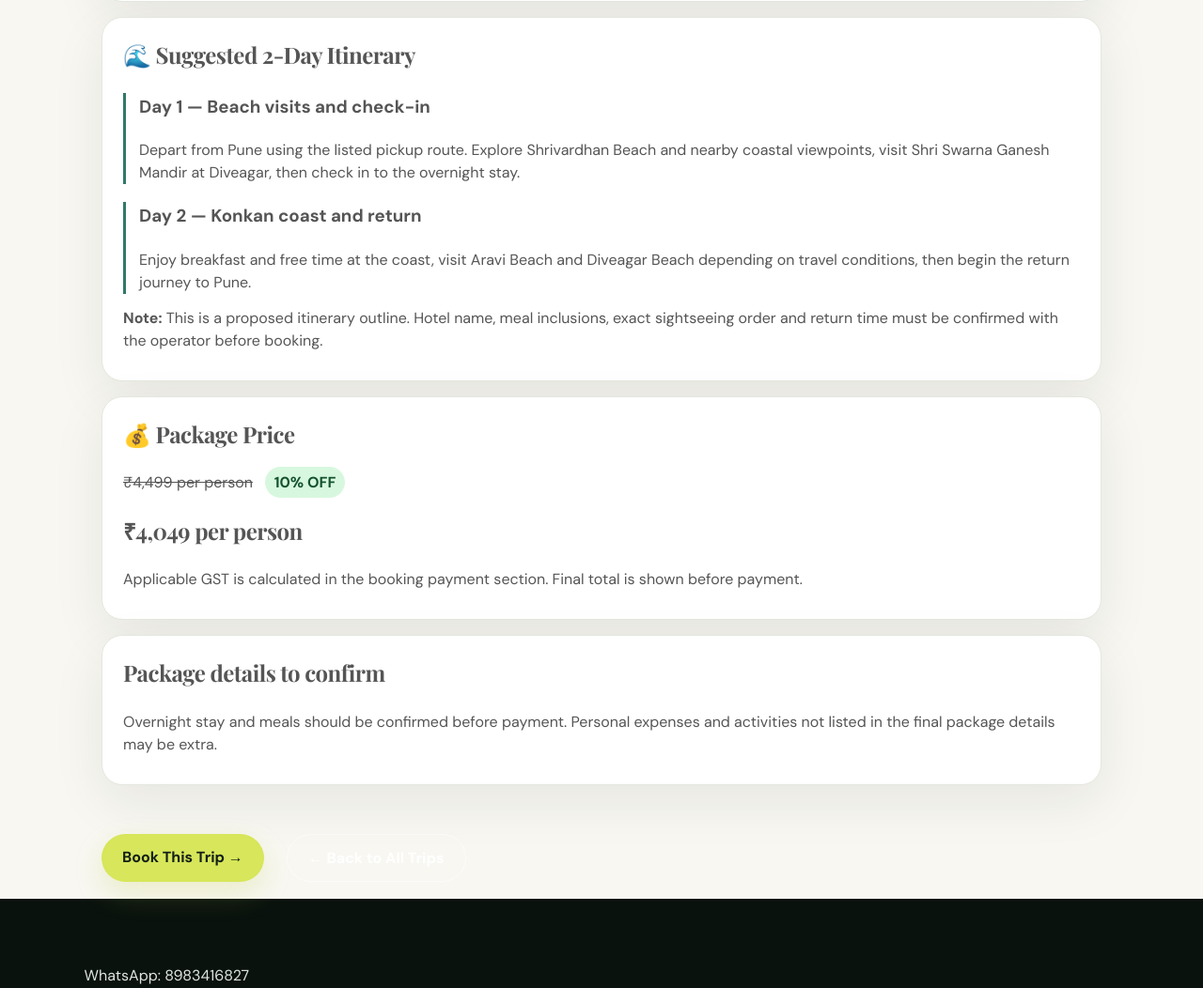
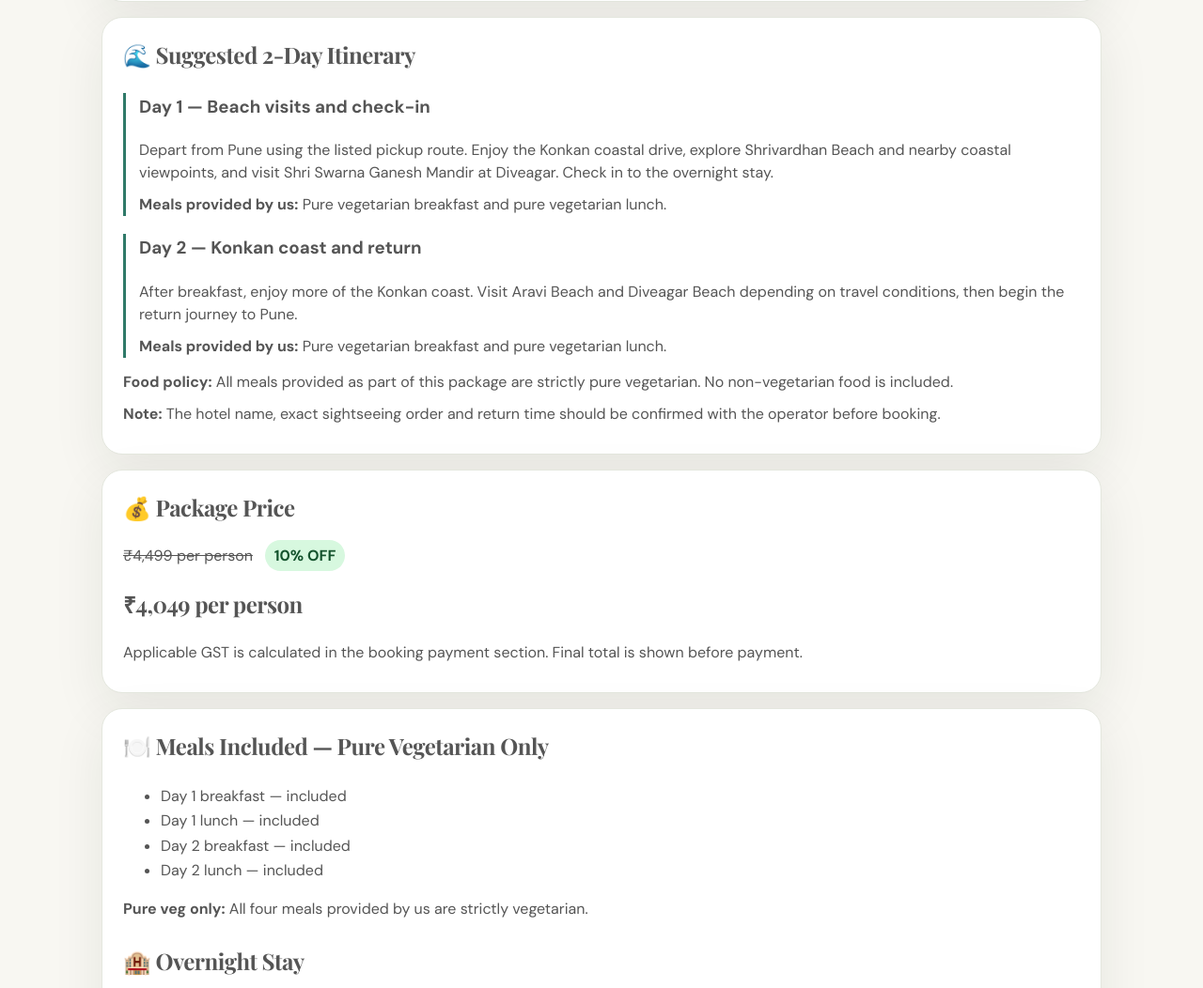
Before and after one commit to ganeshkamble2218-sketch/weekend-trips-pune, a website: page kokan-2days-itinerary.html in a window 1280 px wide. Shown: the part 1781-2833 px from the top of the page at 94% size. Drawn offline with nearby package versions, Linux system fonts and the light colour scheme.

Commit message:
Add four pure vegetarian meals to Kokan overnight itinerary

```diff
--- a/kokan-2days-itinerary.html
+++ b/kokan-2days-itinerary.html
@@ -26,9 +26,9 @@
 <div class="itinerary-card"><div class="itinerary-body"><h2>🚌 Pickup Points — Same as Kokan Trip from Pune</h2><p>Use the same pickup route as the existing Kokan trip. Exact departure times should be confirmed before travel.</p><ul>
 <li>05:45 AM — Nobel Hospital</li><li>06:00 AM — Sainath Nagar</li><li>06:05 AM — Kharadi – Chandan Nagar</li><li>06:15 AM — Viman Nagar</li><li>06:20 AM — Yerwada</li><li>06:25 AM — Jehangir Hospital</li><li>06:30 AM — JM Road Kalaniketan</li><li>06:40 AM — Aundh Bremen Chowk</li><li>06:50 AM — Jagtap Dairy</li><li>07:00 AM — Dange Chowk</li><li>07:15 AM — Bhujbal Chowk</li><li>07:30 AM — Shri Chhatrapati Shivaji Maharaj Chowk</li><li>07:45 AM — Ghotawade Phata</li>
 </ul></div></div>
-<div class="itinerary-card"><div class="itinerary-body"><h2>🌊 Suggested 2-Day Itinerary</h2><div class="k2-day"><h3>Day 1 — Beach visits and check-in</h3><p>Depart from Pune using the listed pickup route. Explore Shrivardhan Beach and nearby coastal viewpoints, visit Shri Swarna Ganesh Mandir at Diveagar, then check in to the overnight stay.</p></div><div class="k2-day"><h3>Day 2 — Konkan coast and return</h3><p>Enjoy breakfast and free time at the coast, visit Aravi Beach and Diveagar Beach depending on travel conditions, then begin the return journey to Pune.</p></div><p><strong>Note:</strong> This is a proposed itinerary outline. Hotel name, meal inclusions, exact sightseeing order and return time must be confirmed with the operator before booking.</p></div></div>
+<div class="itinerary-card"><div class="itinerary-body"><h2>🌊 Suggested 2-Day Itinerary</h2><div class="k2-day"><h3>Day 1 — Beach visits and check-in</h3><p>Depart from Pune using the listed pickup route. Enjoy the Konkan coastal drive, explore Shrivardhan Beach and nearby coastal viewpoints, and visit Shri Swarna Ganesh Mandir at Diveagar. Check in to the overnight stay.</p><p><strong>Meals provided by us:</strong> Pure vegetarian breakfast and pure vegetarian lunch.</p></div><div class="k2-day"><h3>Day 2 — Konkan coast and return</h3><p>After breakfast, enjoy more of the Konkan coast. Visit Aravi Beach and Diveagar Beach depending on travel conditions, then begin the return journey to Pune.</p><p><strong>Meals provided by us:</strong> Pure vegetarian breakfast and pure vegetarian lunch.</p></div><p><strong>Food policy:</strong> All meals provided as part of this package are strictly pure vegetarian. No non-vegetarian food is included.</p><p><strong>Note:</strong> The hotel name, exact sightseeing order and return time should be confirmed with the operator before booking.</p></div></div>
 <div class="itinerary-card"><div class="itinerary-body"><h2>💰 Package Price</h2><p><del>₹4,499 per person</del> &nbsp; <span class="k2-off">10% OFF</span></p><h2>₹4,049 per person</h2><p>Applicable GST is calculated in the booking payment section. Final total is shown before payment.</p></div></div>
-<div class="itinerary-card"><div class="itinerary-body"><h2>Package details to confirm</h2><p>Overnight stay and meals should be confirmed before payment. Personal expenses and activities not listed in the final package details may be extra.</p></div></div>
+<div class="itinerary-card"><div class="itinerary-body"><h2>🍽️ Meals Included — Pure Vegetarian Only</h2><ul><li>Day 1 breakfast — included</li><li>Day 1 lunch — included</li><li>Day 2 breakfast — included</li><li>Day 2 lunch — included</li></ul><p><strong>Pure veg only:</strong> All four meals provided by us are strictly vegetarian.</p><h2 style="margin-top:24px">🏨 Overnight Stay</h2><p>One-night accommodation is part of the 2-day trip plan. The hotel/resort name and check-in details will be confirmed before travel.</p><p>Personal expenses and activities not listed in the final package details may be extra.</p></div></div>
 <div class="itinerary-actions"><a class="primary" href="index.html#booking" onclick="try{sessionStorage.setItem('pwg_selected_trip','Kokan 1 Night / 2 Days')}catch(e){}">Book This Trip →</a><a class="secondary" href="index.html#trips">← Back to All Trips</a></div>
 </section>
 <footer><p>WhatsApp: 8983416827</p><small>© 2026 Pune Weekend Getaways</small></footer>
```
